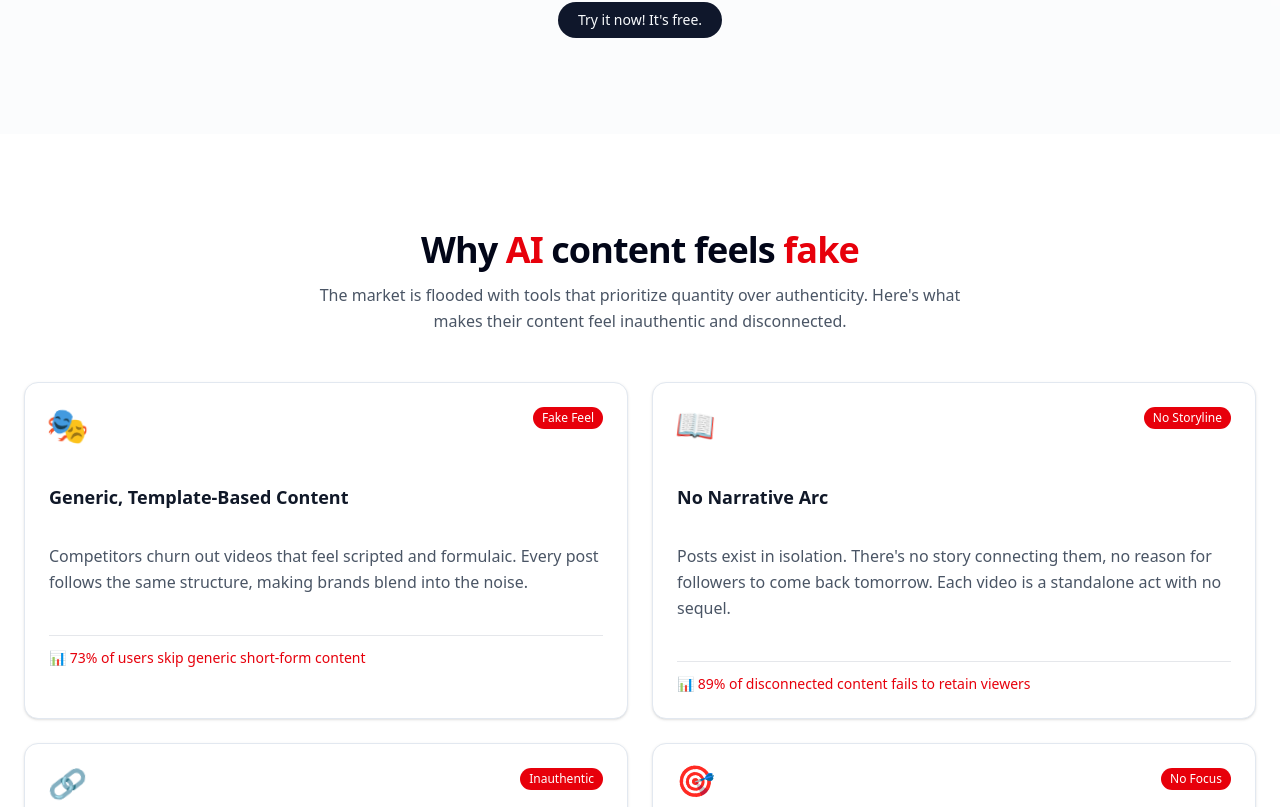
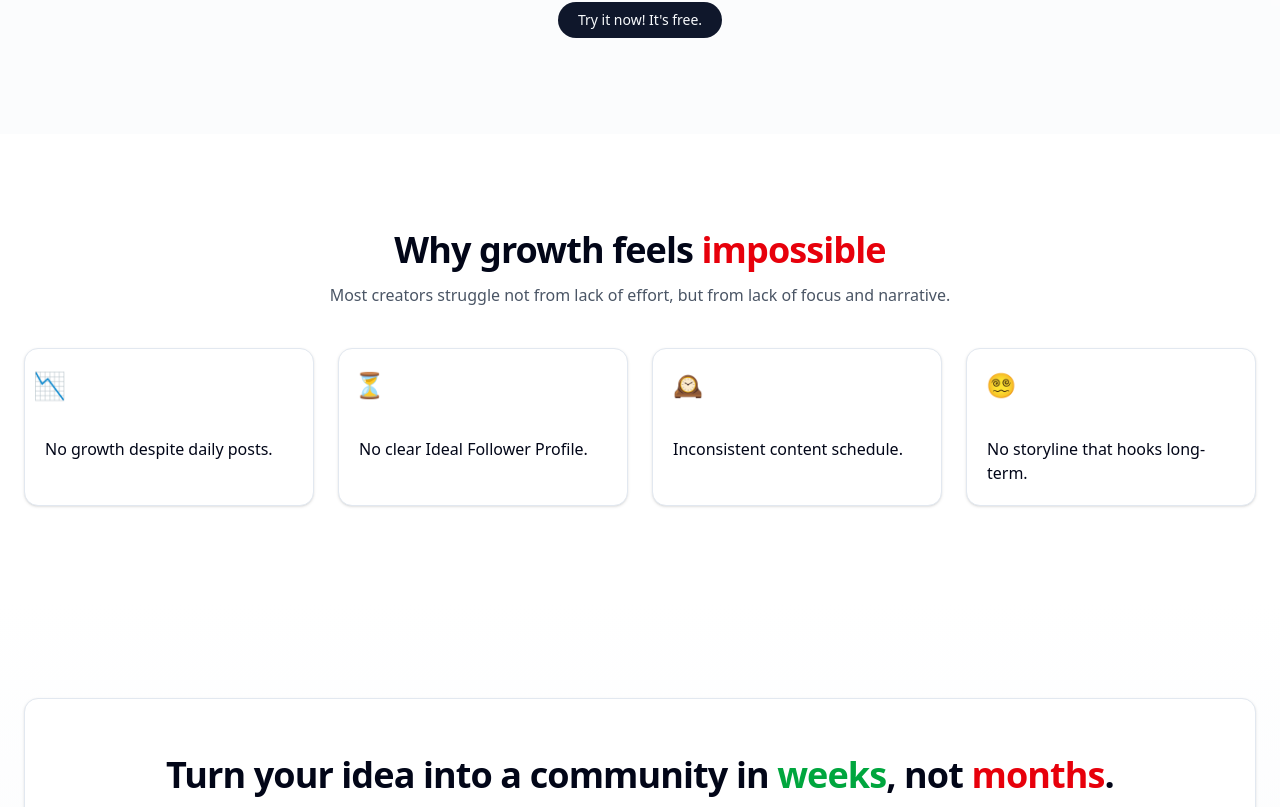
Before and after one commit to Balbader/sheeploop, a Next.js app: page / in a window 1280 px wide. Shown: the part 1773-2580 px from the top of the page. Built offline with nearby package versions, Linux system fonts and the light colour scheme.

Commit message:
clean up -> wip

```diff
--- a/app/page.tsx
+++ b/app/page.tsx
@@ -14,9 +14,9 @@ export default function Home() {
 			<Hero />
 			<VideoSection />
 			<ValueProps />
+			<PainPoints />
+			<FinalCTA />
 			<Competition />
-			<FinalCTA />
-			<PainPoints />
 			<Credibility />
 			<HomeFaqSection />
 			<Footer />
```
